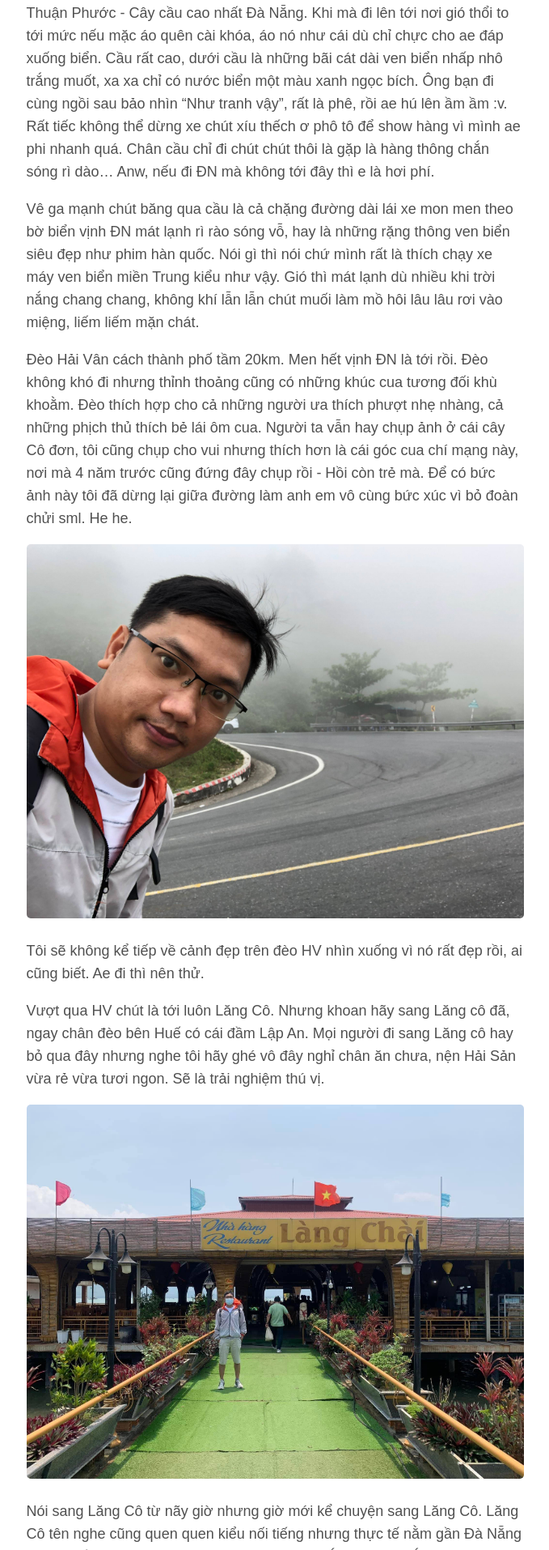
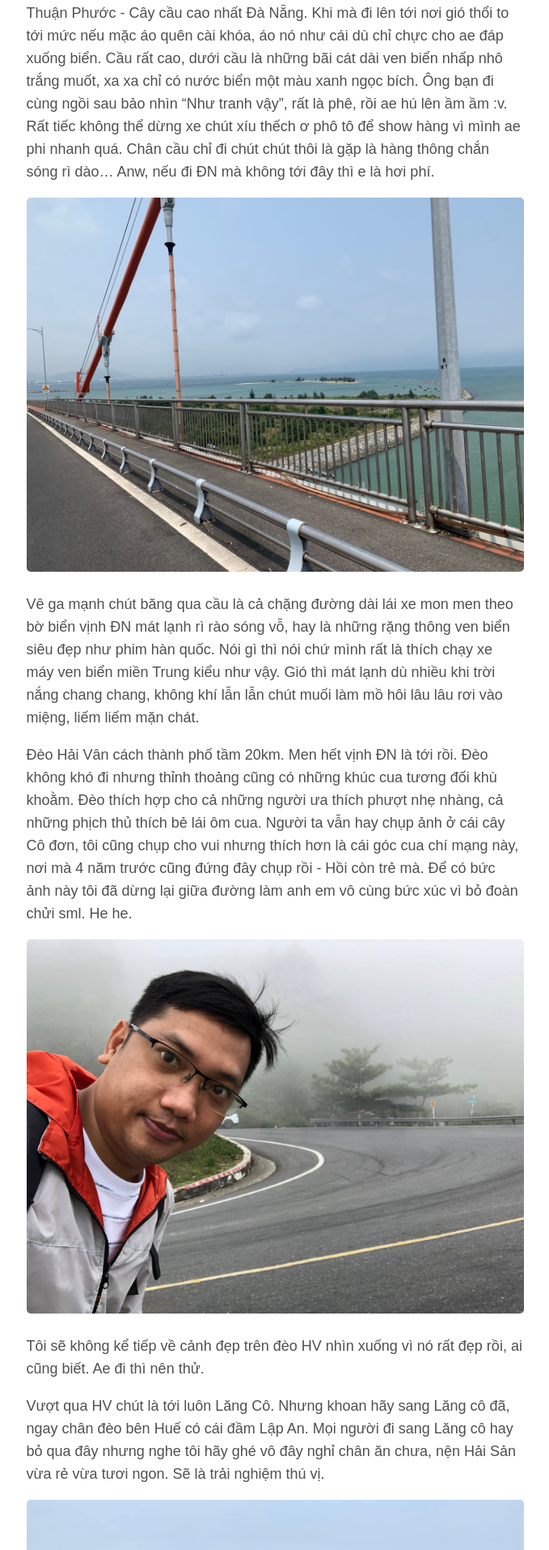
Before and after one commit to toannai/blog, a Jekyll site: the page built from _posts/2022-04-22-da-nang-2022-di-choi-het-minh-di-ve-het-hon.md, in a window 1280 px wide. Shown: the part 1572-3486 px from the top of the page at 81% size, without its empty margins (300-979 px from the left). Built offline with Jekyll 4.4.1, drawn with Linux system fonts in a browser that asks for light colours; some web fonts are replaced.

Commit message:
thuan phuoc

```diff
--- a/_posts/2022-04-22-da-nang-2022-di-choi-het-minh-di-ve-het-hon.md
+++ b/_posts/2022-04-22-da-nang-2022-di-choi-het-minh-di-ve-het-hon.md
@@ -20,6 +20,9 @@ Ban đầu ae định thuê xe ô tô để di chuyển nhưng sau nghĩ lại c
 #### Day oăn, ae chạy xe sang Lăng Cô
 
 Đây là chặng đường thú vị, thú vị vì cả cung đường và điểm đến. Cung đường đã đi nhiều lần nhưng lần này có chút khác biệt là băng qua cầu Thuận Phước - Cây cầu cao nhất Đà Nẵng. Khi mà đi lên tới nơi gió thổi to tới mức nếu mặc áo quên cài khóa, áo nó như cái dù chỉ chực cho ae đáp xuống biển. Cầu rất cao, dưới cầu là những bãi cát dài ven biển nhấp nhô trắng muốt, xa xa chỉ có nước biển một màu xanh ngọc bích. Ông bạn đi cùng ngồi sau bảo nhìn "Như tranh vậy", rất là phê, rồi ae hú lên ầm ầm :v. Rất tiếc không thể dừng xe chút xíu thếch ơ phô tô để show hàng vì mình ae phi nhanh quá. Chân cầu chỉ đi chút chút thôi là gặp là hàng thông chắn sóng rì dào... Anw, nếu đi ĐN mà không tới đây thì e là hơi phí.
+
+![cau thuan phuoc]( {{site.url}}/assets/img/2022/04/22/thuanphuoc.JPG)
+
 
 Vê ga mạnh chút băng qua cầu là cả chặng đường dài lái xe mon men theo bờ biển vịnh ĐN mát lạnh rì rào sóng vỗ, hay là những rặng thông ven biển siêu đẹp như phim hàn quốc. Nói gì thì nói chứ mình rất là thích chạy xe máy ven biển miền Trung kiểu như vậy. Gió thì mát lạnh dù nhiều khi trời nắng chang chang, không khí lẫn lẫn chút muối làm mồ hôi lâu lâu rơi vào miệng, liếm liếm mặn chát.
 
```
Also changed, not shown: assets/img/2022/04/22/thuanphuoc.JPG (added).
